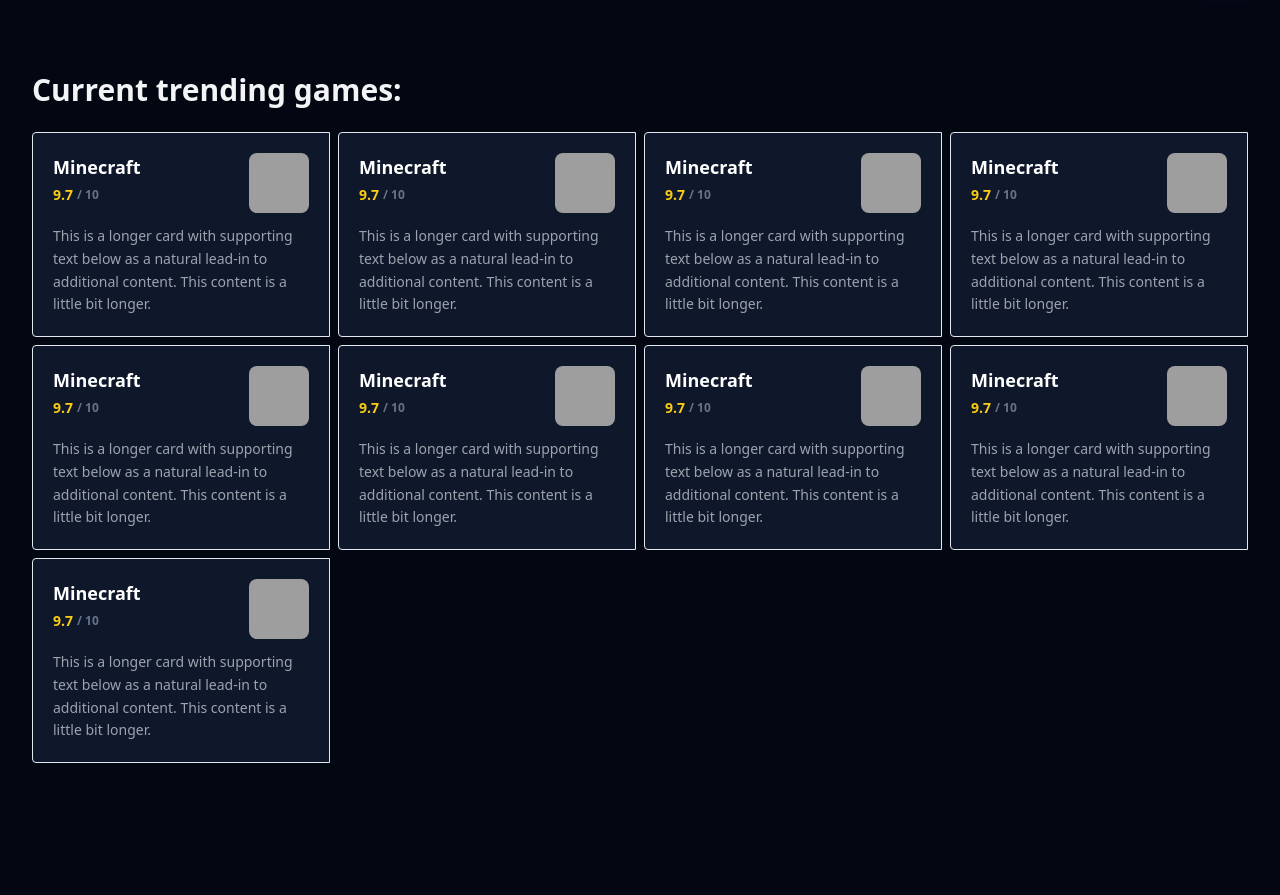
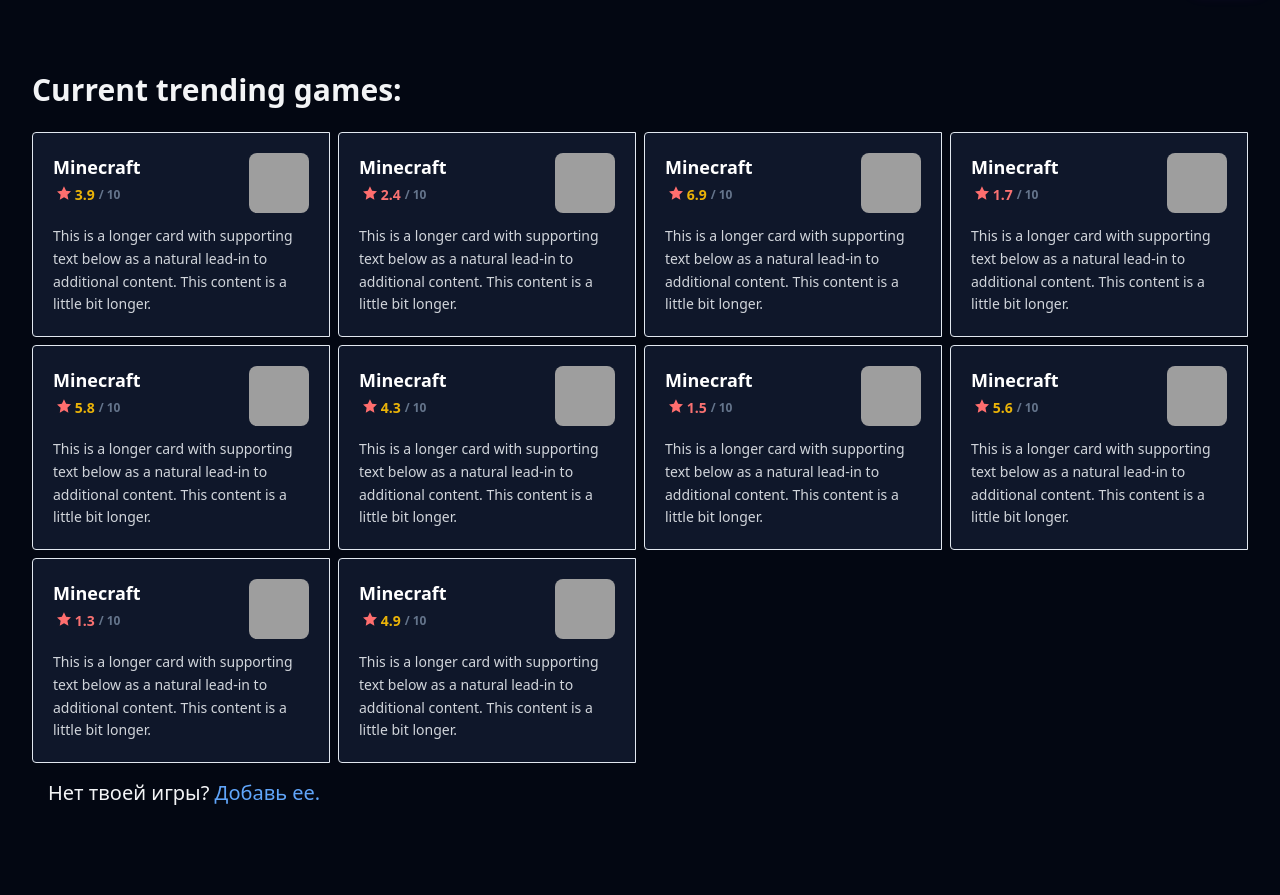
Before and after one commit to ligma67/gameit, a Django app: page /games in a window 1280 px wide. Shown: the part 65-960 px from the top of the page. Before the commit the page ends 828 px from the top, so only its background shows below. Run offline with Django 3.2, Linux system fonts and the light colour scheme; some libraries are stand-ins or nearby versions; grey boxes are pictures that could not be loaded.

Commit message:
Create game , rating models

```diff
--- a/main/forms.py
+++ b/main/forms.py
@@ -1,6 +1,6 @@
 from django import forms
 
 class reg_form(forms.Form):
-    username = forms.CharField(widget=forms.TextInput(attrs={'class':"form-control", 'id':"exampleInputEmail1", 'aria-describedby':"emailHelp"}) ,label='Имя пользователья', required=True, max_length=20)
+    username = forms.CharField(widget=forms.TextInput(attrs={'class':"form-control block w-full rounded-md bg-white/5 px-3 py-1.5 text-base text-white outline-1 -outline-offset-1 outline-white/10 placeholder:text-gray-500 focus:outline-2 focus:-outline-offset-2 focus:outline-indigo-500 sm:text-sm/6", 'id':"exampleInputEmail1", 'aria-describedby':"emailHelp"}) ,label='Имя пользователья', required=True, max_length=20)
     #email = forms.CharField(widget=forms.EmailInput(), label="Почта пользователья",required=True)
-    password = forms.CharField(widget=forms.PasswordInput(attrs={'class':"form-control", 'id':"exampleInputPassword1", 'placeholder':"Password"}), required=True)
+    password = forms.CharField(widget=forms.PasswordInput(attrs={'class':"form-control block w-full rounded-md bg-white/5 px-3 py-1.5 text-base text-white outline-1 -outline-offset-1 outline-white/10 placeholder:text-gray-500 focus:outline-2 focus:-outline-offset-2 focus:outline-indigo-500 sm:text-sm/6", 'id':"exampleInputPassword1", 'placeholder':"Password"}), required=True)
--- a/main/templates/games.html
+++ b/main/templates/games.html
@@ -1,4 +1,5 @@
 {% extends 'base.html' %}
+{% load app_tags %}
 {% block head %}
 <title>Games | Gameit</title>
 {% endblock %}
@@ -8,25 +9,39 @@
     <div class="grid grid-cols-1 sm:grid-cols-2 md:grid-cols-4 gap-2">
         {% for game in games %}<!--can put max-w-[280px] for cards to be bigger-->
         <a href="games/Minecraft">
-            <div class="max-w-[400px] w-full bg-slate-900 rounded-l border border-slate-200 hover:shadow-md hover:-translate-y-1 transition duration-200 flex flex-col justify-between p-5">
+            <div
+                class="max-w-[400px] w-full bg-slate-900 rounded-l border border-slate-200 hover:shadow-md hover:-translate-y-1 transition duration-200 flex flex-col justify-between p-5">
                 <div class="flex justify-between items-start space-x-3 mb-3">
                     <div class="flex flex-col space-y-1">
                         <h5 class="text-lg font-bold text-white break-words line-clamp-2">Minecraft</h5>
-                    <div class="flex items-center text-sm font-semibold text-yellow-400">
-                        <span>9.7</span>
-                        <span class="text-slate-500 text-xs ml-1">/ 10</span>
+                        <div class="flex items-center text-sm font-semibold ">
+                            <span class="{{ game.rating|rating_color }}">
+                                <span
+                                    class="ml-1 inline-flex h-[14px] w-[14px] items-center justify-center">
+                                    {% include "icons/star.svg" %}
+                                </span>
+                                {{ game.rating }}
+                            </span>
+                            <span class="inline-flex items-center text-xs text-slate-500 ml-1">
+                                / 10
+                            </span>
                         </div>
                     </div>
                     <img class="w-[60px] h-[60px] rounded-lg object-cover flex-shrink-0"
                         src="https://tr.rbxcdn.com/180DAY-6adc9e2b61a18903924425ab66e67d45/150/150/Image/Webp/noFilter"
                         alt="Minecraft">
                 </div>
-            <p class="text-sm text-gray-400 leading-relaxed">
-                This is a longer card with supporting text below as a natural lead-in to additional content. This content is a little bit longer.
+                <p class="text-sm text-gray-300 leading-relaxed">
+                    This is a longer card with supporting text below as a natural lead-in to additional content. This
+                    content is a little bit longer.
                 </p>
             </div>
         </a>
         {% endfor %}
     </div>
+    <p class="text-xl p-4">
+            Нет твоей игры?
+            <a class="text-blue-400 text-xl hover:text-blue-600 transition" href="{% if user.is_authenticated %}games/add {% else %} login {% endif %}">Добавь ее.</a>
+        </p>
 </div>
 {% endblock %}
--- /dev/null
+++ b/main/templatetags/app_tags.py
@@ -0,0 +1,18 @@
+from django import template
+
+register = template.Library()
+
+@register.filter
+def rating_color(value):
+    try:
+        score = float(value)
+        if score < 3:
+            return "text-red-400"
+        elif score < 7:
+            return "text-yellow-500"
+        elif score < 9:
+            return "text-lime-500"
+        else:
+            return "text-lime-400"
+    except (ValueError, TypeError):
+        return "text-gray-400"
--- /dev/null
+++ b/main/utils.py
@@ -0,0 +1,4 @@
+ # for tests
+from random import random
+def generate_float(min_val, max_val, round_amt):
+    return round(random() * (max_val-1) + min_val, round_amt)
--- a/main/views.py
+++ b/main/views.py
@@ -3,6 +3,7 @@ from django.http import HttpResponse
 from django.contrib.auth import get_user_model, authenticate, login, logout
 from django.contrib.auth.models import User
 from main import forms
+from main import utils
 # from .models import Users
 # Create your views here.
 Users = get_user_model()
@@ -114,7 +115,7 @@ def profile(request, name=None):
 def games(request, name=None):
     context = {}
     context['user'] = request.user
-    context['games'] = range(1, 10)
+    context['games'] = [{'name': "Minecraft", 'rating': utils.generate_float(1, 10, 1)} for _ in range(10)]
     print(name)
     if name:
         context['game_name'] = name
```
Also changed, not shown: main/models.py (+14 -0 lines), main/templates/login.html (+29 -18 lines), main/templates/register.html (+40 -0 lines), main/migrations/0003_game_rate.py (added), main/migrations/0004_alter_game_name.py (added), main/templates/icons/star.svg (added), main/templatetags/__init__.py (added). Lines whose indentation alone changed are shown as unchanged.
